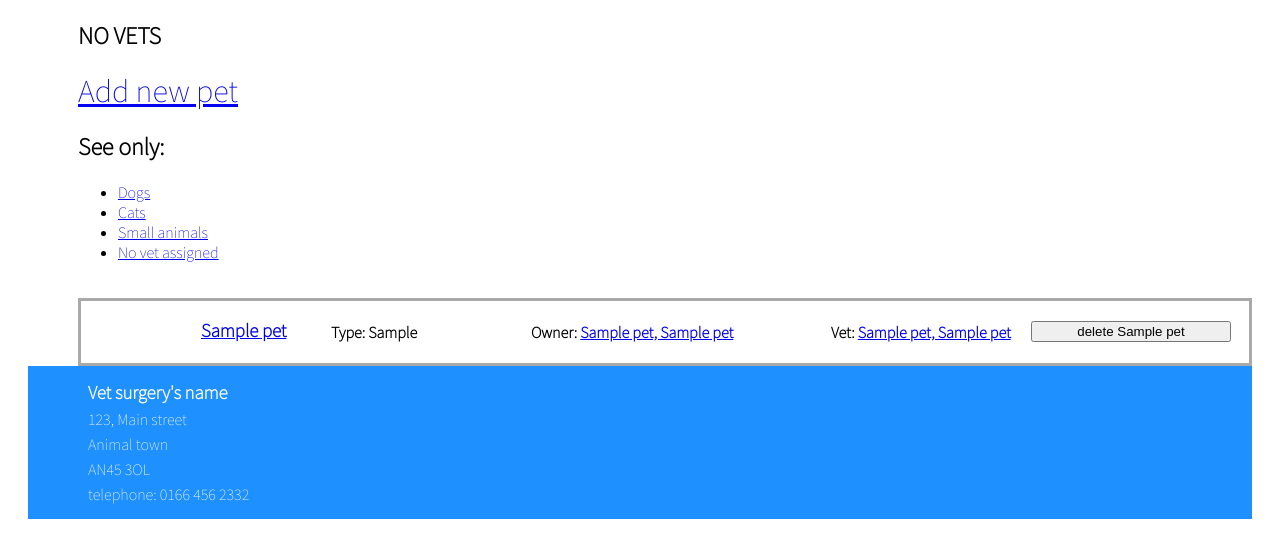
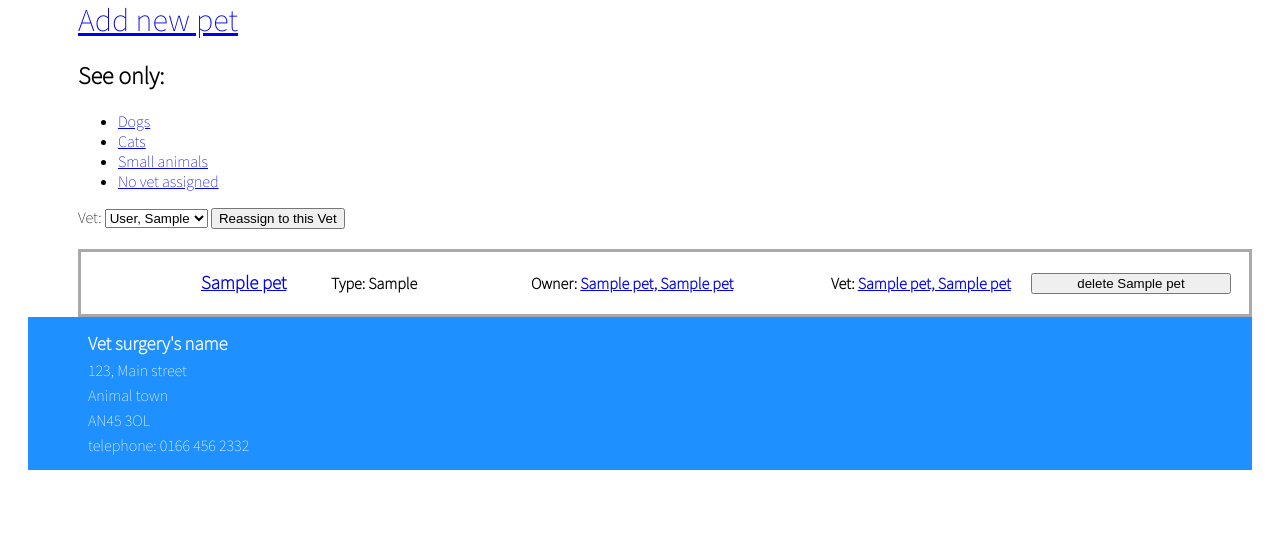
Before and after one commit to saraMDavies/vet_admin_app, a Flask app: page /pets/novet/list in a window 1280 px wide. Shown: the part 148-702 px from the top of the page. Run offline with Flask 2, Linux system fonts and the light colour scheme; a database or web service that is not in the repository returns one stand-in record (values such as "Sample title"); some libraries are stand-ins or nearby versions.

Commit message:
User can reassign all orphan pets to one vet

```diff
--- a/vet_app/controllers/pets_controller.py
+++ b/vet_app/controllers/pets_controller.py
@@ -9,6 +9,8 @@ pets_blueprint = Blueprint("pets", __name__)
 def list_pets():
     pets = pet_respository.select_all()
     no_vet_pets = False
+
+
 
     return render_template('pets/index.html', pets = pets, no_vet_pets = no_vet_pets)
 
@@ -24,8 +26,9 @@ def list_by_type(type):
 def list_novet():
     pets = pet_respository.get_no_vets()
     no_vet_pets = True
+    vets = vet_repository.select_all()
 
-    return render_template('pets/index.html', pets = pets, no_vet_pets = no_vet_pets)
+    return render_template('pets/index.html', pets = pets, no_vet_pets = no_vet_pets, vets = vets)
 
 
 
@@ -88,3 +91,11 @@ def update_pet(id):
     pet_respository.update_pet(pet)
 
     return redirect('/pets')
+
+@pets_blueprint.route('/pets/novet/list', methods = ['POST'])
+def reassign_pets():
+    vet_id = request.form['vet_id']
+    pet_respository.reassign_all_pets(vet_id)
+
+
+    return redirect('/pets')
--- a/vet_app/repositories/pet_respository.py
+++ b/vet_app/repositories/pet_respository.py
@@ -100,3 +100,9 @@ def get_no_vets():
         pet = Pet(row['pet_name'], row['pet_dob'], row['pet_category'], owner, vet, row['pet_notes'], row['pet_id'])
         pets.append(pet)
     return pets
+
+def reassign_all_pets(vet_id):
+    pets = get_no_vets()
+    for pet in pets:
+        pet.vet.id = vet_id
+        update_pet(pet)
--- a/vet_app/templates/pets/index.html
+++ b/vet_app/templates/pets/index.html
@@ -4,9 +4,7 @@
 
 {% block content %}
 
-{% if no_vet_pets %}
-<h2>NO VETS</h2>
-{% endif %}
+
 
 <a class = "add-pet" href="/pets/new">Add new pet</a>
 
@@ -25,6 +23,20 @@
         <a href="/pets/novet/list">No vet assigned</a>
     </li>
 </ul>
+
+{% if no_vet_pets %}
+<form action="/pets/novet/list" method="post">
+<label for="vet_id">Vet:</label>
+<select name="vet_id">
+    {% for vet in vets %}
+    <option value="{{vet.id}}">{{vet.last_name}}, {{vet.first_name}}</option>
+    {% endfor %}
+</select>
+<button type="submit">Reassign to this Vet</button>
+</form>
+
+
+{% endif %}
 
 <section class="pet-list">
     {% for pet in pets %}
--- a/vet_app/templates/pets/new.html
+++ b/vet_app/templates/pets/new.html
@@ -19,7 +19,7 @@
         {% endfor %}
     </select>
 
-    <label for="vet_d">Vet</label>
+    <label for="vet_id">Vet</label>
     <select name="vet_id">
         {% for vet in vets %}
         <option value="{{vet.id}}">{{vet.last_name}}, {{vet.first_name}}</option>
```
